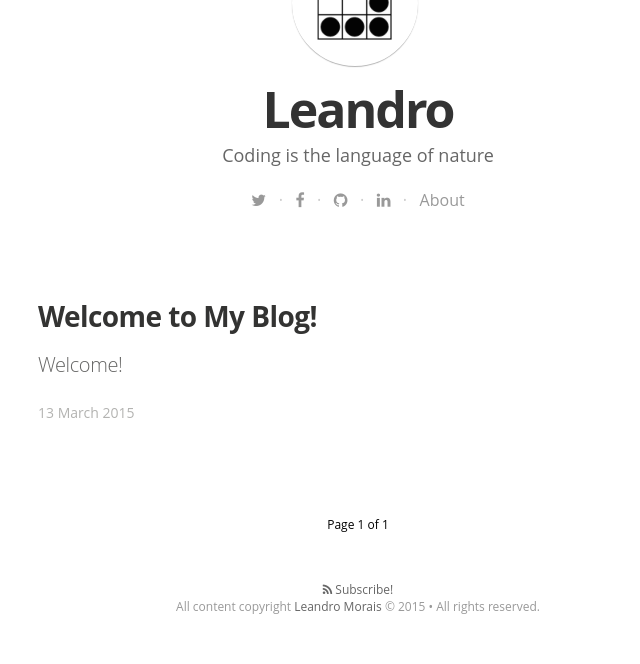
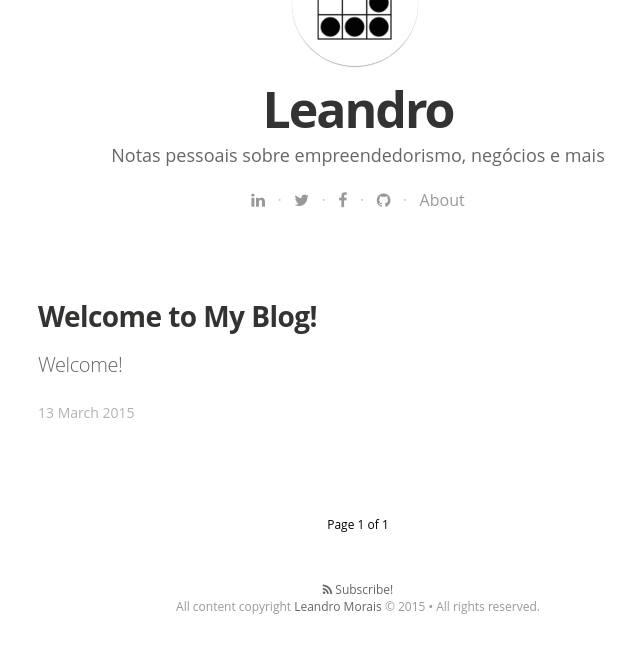
Before and after one commit to l5o/l5o, a Jekyll site: the page built from index.html, in a window 1280 px wide. Shown: the part 450-1114 px from the top of the page, without its empty margins (282-922 px from the left). Built offline with Jekyll 4.4.1, drawn with Linux system fonts in a browser that asks for light colours; nearby versions of some CDN libraries; some web fonts are replaced; the list of posts is cut into pages by our own code.

Commit message:
Update _config.yml

```diff
--- a/_config.yml
+++ b/_config.yml
@@ -6,7 +6,7 @@ highlighter: pygments
 title: Leandro
 # email: your-email@domain.com
 description: > # this means to ignore newlines until "baseurl:"
-  Coding is the language of nature
+  Notas pessoais sobre empreendedorismo, negócios e mais
 baseurl: "" # the subpath of your site, e.g. /blog/
 url: "http://l5o.github.io" # the base hostname & protocol for your site
 # twitter_username: jekyllrb
@@ -25,6 +25,13 @@ paginate:	5
 
 # social icons and sharing options
 social:
+  - icon:  linkedin
+    url:  http://br.linkedin.com/in/leandromorais
+    desc:  Add me on LinkedIn
+    share_url:
+    share_title:
+    share_link:
+
   - icon:  twitter
     url:  https://twitter.com/leandrommorais
     desc: Follow me on twitter
@@ -45,10 +52,3 @@ social:
     share_url:
     share_title:
     share_link:
-
-  - icon:  linkedin
-    url:  http://br.linkedin.com/in/leandromorais
-    desc:  Add me on LinkedIn
-    share_url:
-    share_title:
-    share_link:
```
